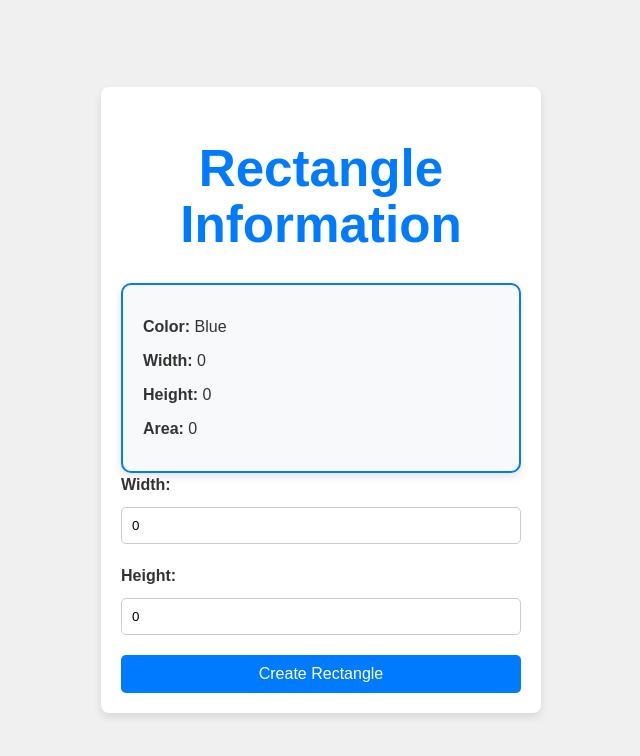
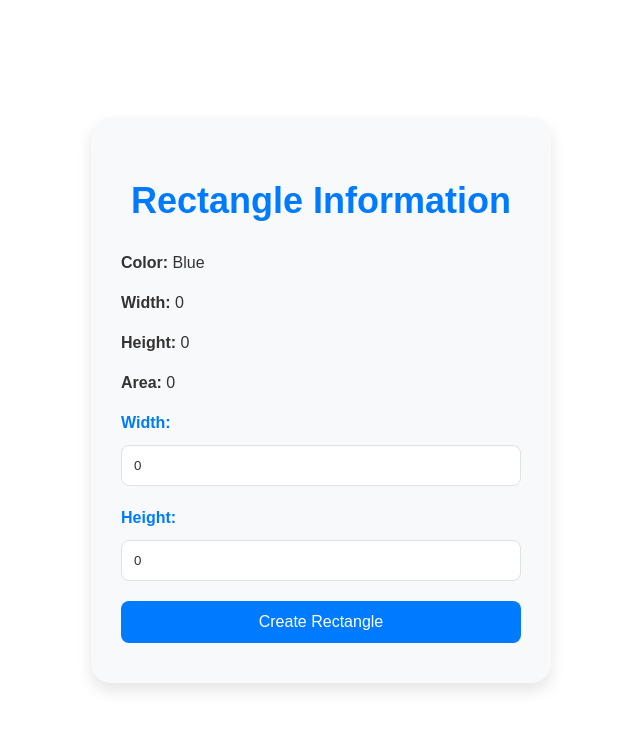
Before and after one commit to Dinalii/v1-training-roadmap, a React (Vite) app: page / in a window 1280 px wide. Shown: the top 756 px of the page, without its empty margins (319-959 px from the left). Built offline with nearby package versions, Linux system fonts and the light colour scheme.

Commit message:
React Hooks and Context API | Advanced Types

```diff
--- a/src/App.css
+++ b/src/App.css
@@ -1,8 +1,8 @@
-/* app.css */
 :root {
-  --primary-color: #007bff;
-  --secondary-color: #0056b3;
-  --background-color: #f0f0f0;
+  --primary-color: #f8f9fa;
+  --secondary-color: #dee2e6;
+  --accent-color: #007bff;
+  --background-color: #fff;
   --text-color: #333;
   --container-width: 400px;
 }
@@ -20,18 +20,19 @@ body {
 
 .container {
   width: var(--container-width);
-  padding: 20px;
-  border-radius: 8px;
-  background-color: #fff;
-  box-shadow: 0 4px 8px rgba(0, 0, 0, 0.1);
+  padding: 40px 30px;
+  border-radius: 20px;
+  background-color: var(--primary-color);
+  box-shadow: 0 8px 16px rgba(0, 0, 0, 0.1);
   color: var(--text-color);
-  transition: box-shadow 0.3s ease;
+  transition: background-color 0.3s ease, box-shadow 0.3s ease;
 }
 
 h1 {
   text-align: center;
-  margin-bottom: 20px;
-  color: var(--primary-color);
+  margin-bottom: 30px;
+  color: var(--accent-color);
+  font-size: 36px;
   transition: color 0.3s ease;
 }
 
@@ -43,29 +44,34 @@ form {
 label {
   margin-bottom: 10px;
   font-weight: bold;
+  color: var(--accent-color);
   transition: color 0.3s ease;
 }
 
-input {
-  padding: 10px;
+input[type="number"],
+input[type="text"] {
+  padding: 12px;
   margin-bottom: 20px;
-  border: 1px solid #ccc;
-  border-radius: 5px;
-  transition: border-color 0.3s ease;
+  border: 1px solid var(--secondary-color);
+  border-radius: 8px;
+  background-color: #fff;
+  color: var(--text-color);
+  transition: border-color 0.3s ease, background-color 0.3s ease,
+    color 0.3s ease;
 }
 
 button {
-  padding: 10px;
-  background-color: var(--primary-color);
+  padding: 12px 20px;
+  background-color: var(--accent-color);
   color: #fff;
   border: none;
+  border-radius: 8px;
   cursor: pointer;
-  border-radius: 5px;
   transition: background-color 0.3s ease, transform 0.2s ease;
 }
 
 button:hover {
-  background-color: var(--secondary-color);
+  background-color: #0056b3;
   transform: scale(1.05);
 }
 
@@ -74,40 +80,3 @@ button:hover {
     width: 90%;
   }
 }
-
-.rectangle-info {
-  margin-top: 30px;
-  padding: 20px;
-  border: 2px solid #007bff;
-  border-radius: 10px;
-  background-color: #f8f9fa;
-  box-shadow: 0 4px 8px rgba(0, 0, 0, 0.1);
-  color: #333;
-  transition: box-shadow 0.3s ease;
-}
-
-.rectangle-info p {
-  margin: 10px 0;
-  font-size: 16px;
-}
-
-.rectangle-info p strong {
-  font-weight: bold;
-}
-
-.area-info {
-  margin-top: 20px;
-}
-
-.area-info strong {
-  color: #007bff;
-  font-size: 18px;
-  text-decoration: underline;
-}
-
-/* Media query for responsive design */
-@media screen and (max-width: 600px) {
-  .rectangle-info {
-    width: 90%;
-  }
-}
```
